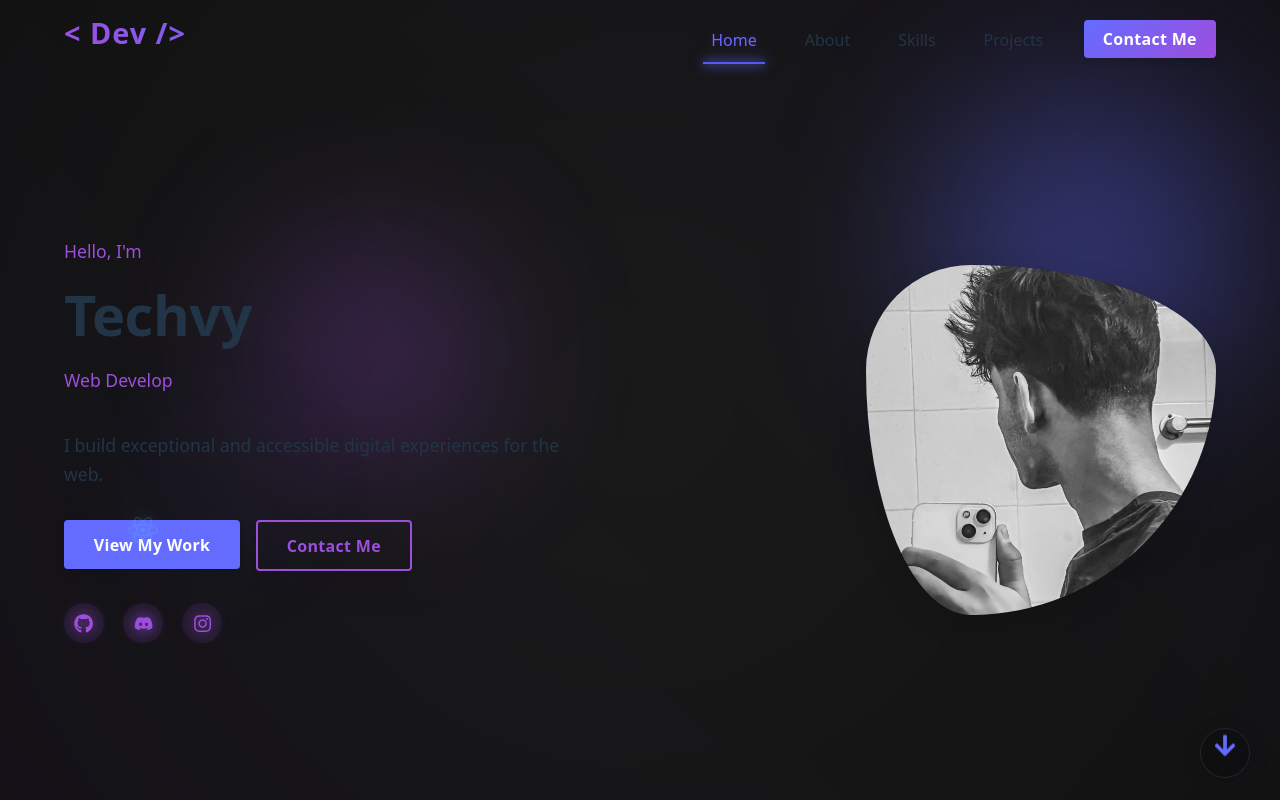
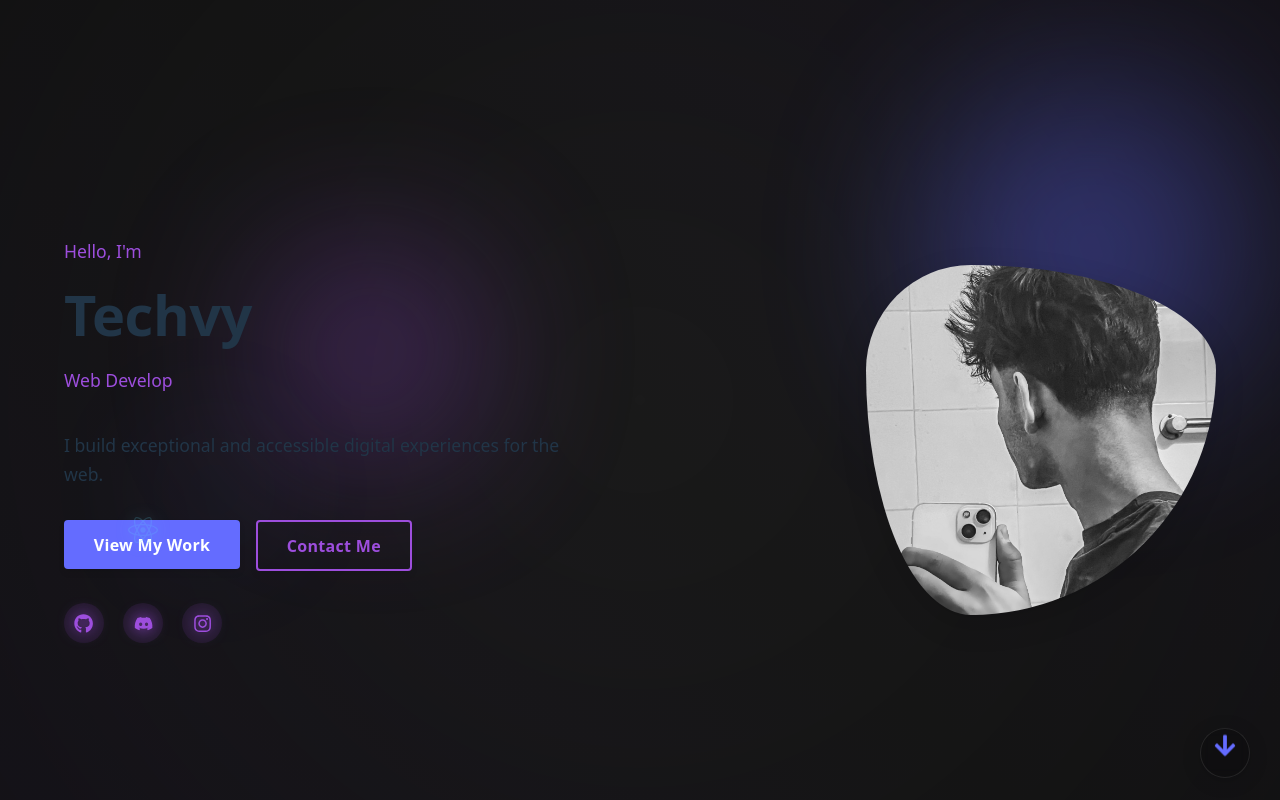
Before and after one commit to Techvy/techvy, a React (Vite) app: page / in a window 1280 px wide. Shown: the top 800 px of the page. Built offline with nearby package versions, Linux system fonts and the light colour scheme.

Commit message:
Update App.jsx

```diff
--- a/src/App.jsx
+++ b/src/App.jsx
@@ -1,5 +1,4 @@
 import { useState, useEffect } from 'react';
-import Header from './components/Header';
 import Hero from './components/Hero/Hero';
 import About from './components/About/About';
 import Skills from './components/Skills/Skills';
@@ -91,7 +90,6 @@
             animate={{ opacity: 1 }}
             transition={{ duration: 0.5 }}
           >
-            <Header />
             <Hero />
             <About />
             <Skills />
```
